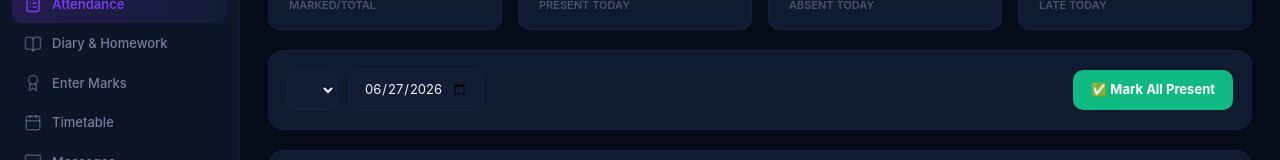
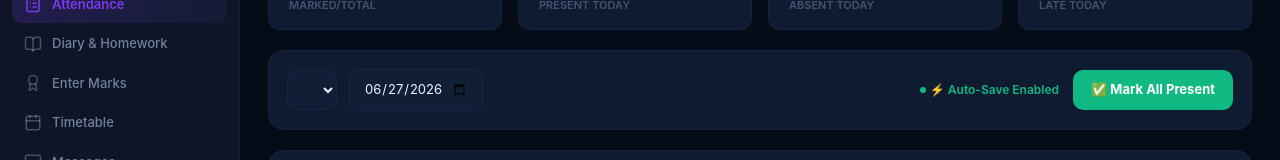
Before and after one commit to areeeb72a/educoree, a Next.js app: page /dashboard/teacher/attendance in a window 1280 px wide. Shown: the part 223-383 px from the top of the page. Built offline with nearby package versions, Linux system fonts and the light colour scheme.

Commit message:
changges done at teacher dashboard
attendance done

```diff
--- a/app/dashboard/teacher/attendance/page.tsx
+++ b/app/dashboard/teacher/attendance/page.tsx
@@ -78,19 +78,31 @@ export default function TeacherAttendancePage() {
   }
 
   async function markStatus(studentId: string, status: string) {
+    if (!teacher?.id) {
+      alert("Error: Teacher session not loaded. Please try again.");
+      return;
+    }
     setSaving(studentId);
-    await supabase.from("attendance").upsert({
+    try {
+      const { error } = await supabase.from("attendance").upsert({
         school_id: selected.school_id,
         branch_id: selected.branch_id,
         student_id: studentId,
+        teacher_id: teacher.id,
         grade: selected.grade,
         section: selected.section,
         date,
         status,
       }, { onConflict: "student_id,date" });
 
+      if (error) throw error;
+
       setAttendanceMap(prev => ({ ...prev, [studentId]: status }));
+    } catch (err: any) {
+      alert("Error saving attendance: " + (err.message || err));
+    } finally {
       setSaving(null);
+    }
   }
 
   async function markAllPresent() {
@@ -161,12 +173,18 @@ export default function TeacherAttendancePage() {
 
           <div style={{ flex: 1 }} />
 
+          <div style={{ display: 'flex', alignItems: 'center', gap: 14 }}>
+            <span style={{ fontSize: 12, color: 'var(--accent-emerald)', fontWeight: 600, display: 'flex', alignItems: 'center', gap: 4 }}>
+              <span style={{ width: 6, height: 6, borderRadius: '50%', background: 'var(--accent-emerald)', display: 'inline-block' }}></span>
+              ⚡ Auto-Save Enabled
+            </span>
             <button
               onClick={markAllPresent}
               style={{ padding: '10px 18px', borderRadius: 10, background: 'var(--accent-emerald)', border: 'none', color: '#fff', fontSize: 13, fontWeight: 700, cursor: 'pointer' }}
             >
               ✅ Mark All Present
             </button>
+          </div>
         </div>
       </div>
 
```
Lines whose indentation alone changed are shown as unchanged.
